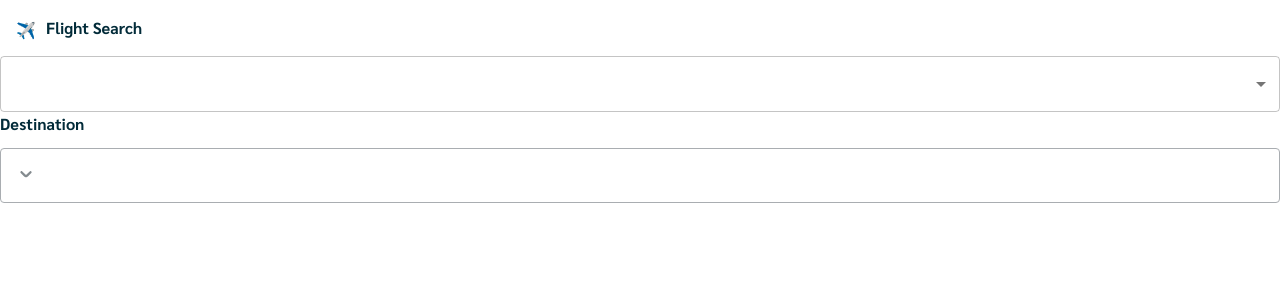
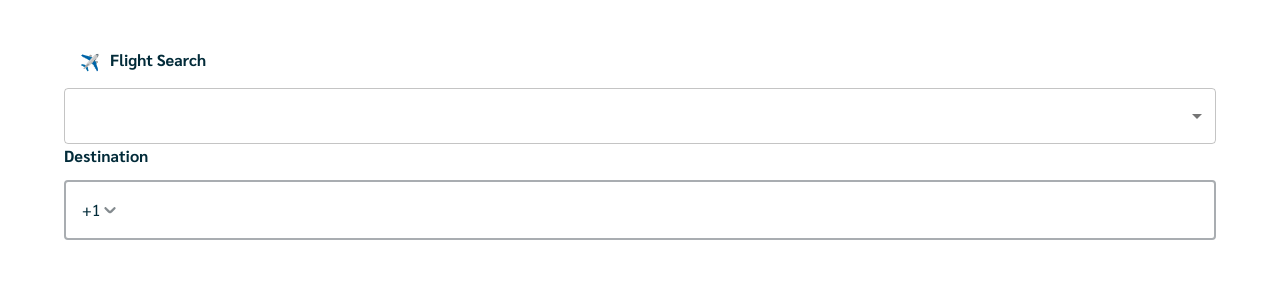
Before and after one commit to Mysterioucz/Se-Project, a Next.js app in the folder frontend/: page /flights/search in a window 1280 px wide. Shown: the top 300 px of the page. Built offline with nearby package versions, Linux system fonts and the light colour scheme; what @mui/material-nextjs would draw is missing.

Commit message:
feat: enhance flight search page with TelPrefix integration and improve TextFieldComponent functionality

```diff
--- a/frontend/src/app/flights/search/page.tsx
+++ b/frontend/src/app/flights/search/page.tsx
@@ -1,16 +1,34 @@
-'use client';
+"use client";
 import Item from "@/components/item";
 import SelectShowList from "@/components/select";
 import TextFieldComponent from "@/components/text_field";
-import { Checkbox } from "@mui/material";
+import { TelArray } from "@/data/mockTelPrefix";
 import MenuItem from "@mui/material/MenuItem";
 import { useState } from "react";
 
-export default function Page(){
-    const [selectValue, setSelectValue] = useState('')
+export default function Page() {
+    function handleTextFieldChange(value: unknown) {
+        if (value === undefined) return;
+        if (typeof value === "string") {
+            console.warn("Expected an object but received a string.");
+            return;
+        }
+
+        const val = value as { tel: string; text: string };
+        console.log("TextField value changed:", val.text);
+        console.log("TelField value changed:", val.tel);
+
+        setTelValue(val.tel);
+        setTextValue(val.text);
+    }
+
+    const [selectValue, setSelectValue] = useState("");
+    const telValueDefault = TelArray[0];
+    const [telValue, setTelValue] = useState(telValueDefault);
+    const [textValue, setTextValue] = useState("");
 
     return (
-        <div className="flex flex-col w-full h-full">
+        <div className="flex flex-col p-8 pr-16 pl-16 self-center">
             <Item prefix={<span>✈️</span>} label="Flight Search" />
             <SelectShowList
                 labelId="flight-search"
@@ -27,7 +45,12 @@ export default function Page(){
                 <MenuItem value="two">Two</MenuItem>
                 <MenuItem value="three">Three</MenuItem>
             </SelectShowList>
-            <TextFieldComponent label="Destination" />
+            <TextFieldComponent
+                label="Destination"
+                textValue={textValue}
+                telValue={telValue}
+                onChange={handleTextFieldChange}
+            />
         </div>
     );
 }
--- a/frontend/src/components/prefix/tel_prefix.tsx
+++ b/frontend/src/components/prefix/tel_prefix.tsx
@@ -1,19 +1,79 @@
-// Update the import path to the correct location of SmallArrowDown
+"use client";
+import { TelArray } from "@/data/mockTelPrefix";
 import SmallArrowDown from "../icons/fi-sr-angle-small-down.svg";
+import { useEffect, useRef, useState } from "react";
 interface Props {
-    value?: string;
-    maxSize?: number;
+    value: string;
     onChange?: (event: React.ChangeEvent<{ value: unknown }>) => void;
+    disabled?: boolean;
 }
 
-console.log(SmallArrowDown);
-
-export default function TelPrefix({ value, maxSize = 5, onChange }: Props) {
+function OptionContainer({
+    value,
+    onClick,
+}: {
+    value: string;
+    onClick: () => void;
+}) {
     return (
-        <div className="flex">
-            <button>
-            </button>
-                <SmallArrowDown />
+        <div className="p-2 cursor-pointer" onClick={onClick}>
+            {value}
         </div>
     );
 }
+
+export default function TelPrefix({ value, onChange, disabled }: Props) {
+    const [isOpen, setIsOpen] = useState(false);
+    const ref = useRef<HTMLDivElement>(null);
+
+    useEffect(() => {
+        function handleClickOutside(event: MouseEvent) {
+            if (ref.current && !ref.current.contains(event.target as Node)) {
+                setIsOpen(false);
+            }
+        }
+        if (isOpen) {
+            document.addEventListener("mousedown", handleClickOutside);
+        }
+        return () => {
+            document.removeEventListener("mousedown", handleClickOutside);
+        };
+    }, [isOpen]);
+
+    return (
+        <div className="flex relative text-inl" ref={ref}>
+            <button
+                className={`flex ${
+                    disabled ? "" : "cursor-pointer"
+                } items-center`}
+                onClick={() => setIsOpen(!isOpen && !disabled)}
+            >
+                <p
+                    className={`whitespace-nowrap ${
+                        disabled ? "text-gray-400" : ""
+                    }`}
+                >
+                    {value}
+                </p>
+                <SmallArrowDown />
+            </button>
+            {isOpen && (
+                <div className="flex w-fit shadow-lg/20 p-1 max-h-[12.5rem] top-[100%] bg-common-white flex-col absolute z-10 overflow-y-auto overflow-x-clip">
+                    {TelArray.map((tel, index) => (
+                        <OptionContainer
+                            key={index}
+                            value={tel}
+                            onClick={() => {
+                                setIsOpen(false);
+                                onChange &&
+                                    onChange({
+                                        target: { value: tel },
+                                    } as React.ChangeEvent<{ value: unknown }>);
+                            }}
+                        />
+                    ))}
+                </div>
+            )}
+        </div>
+    );
+}
--- a/frontend/src/components/select.tsx
+++ b/frontend/src/components/select.tsx
@@ -34,7 +34,7 @@ export default function SelectComponent({
             className="group"
             slotProps={{
                 notchedOutline: {
-                    className: `border-gray-200 ${
+                    className: `border-2 border-gray-200 ${
                         disabled ? "" : "group-hover:border-gray-400"
                     } group-[.Mui-focused]:border-primary-600 group-[.Mui-error]:border-error-main  `,
                 },
--- a/frontend/src/components/text_field.tsx
+++ b/frontend/src/components/text_field.tsx
@@ -1,44 +1,102 @@
-import MenuItem from "@mui/material/MenuItem";
-import NativeSelect from "@mui/material/NativeSelect";
+"use client";
+import { useEffect, useState } from "react";
 import TelPrefix from "./prefix/tel_prefix";
-
 interface Props {
     label: string;
+    textValue: string;
+    telValue: string;
     placeHolder?: string;
     telForm?: boolean;
     required?: boolean;
     disabled?: boolean;
     error?: boolean;
     helperText?: string;
+    onChange?: (value: unknown) => void;
+    // The onChange event returns an object with the structure { tel: string, text: string }
 }
 
 export default function TextFieldComponent({
     label,
+    textValue,
+    telValue,
     placeHolder,
     telForm = true,
     required,
     disabled,
     error,
     helperText,
+    onChange,
 }: Props) {
-    const telPrefix = telForm ? "+1 (US)" : "";
+    const [state, setState] = useState<
+        "enabled" | "focused" | "hover" | "error" | "disabled"
+    >("enabled");
+
+    function resolveBorderColor(state: string) {
+        switch (state) {
+            case "enabled":
+                return "border-gray-200";
+            case "focused":
+                return "border-primary-600";
+            case "hover":
+                return "border-gray-400";
+            case "error":
+                return "border-error-500";
+            case "disabled":
+                return "border-gray-100";
+            default:
+                return "border-gray-200";
+        }
+    }
+
+    useEffect(() => {
+        if (disabled) {
+            setState("disabled");
+        } else if (error) {
+            setState("error");
+        } else {
+            setState("enabled");
+        }
+        console.log("State changed to:", state);
+    }, [disabled, error]);
 
     return (
         <div className="flex flex-col w-full h-fit gap-3">
             <h3 className="text-primary-900 font-bold">{label}</h3>
             <div
-                className={`flex p-4 gap-2.5 text-primary-900 text-[1rem] rounded-[0.25rem] border border-gray-200 ${
-                    disabled ? "" : "hover:border-gray-400"
-                } active:outline-primary-600`}
+                className={`flex p-4 gap-2.5 justify-center text-primary-900 text-[1rem] rounded-[0.25rem] border-2 ${resolveBorderColor(
+                    state
+                )}`}
+                onFocus={() => {
+                    if (!disabled) setState("focused");
+                }}
+                onMouseEnter={() => {
+                    if (!disabled) setState("hover");
+                }}
+                onMouseLeave={() =>
+                    setState(
+                        disabled ? "disabled" : error ? "error" : "enabled"
+                    )
+                }
             >
                 {telForm && (
-                   <TelPrefix />
+                    <TelPrefix
+                        value={telValue}
+                        onChange={(e) =>
+                            onChange &&
+                            onChange({ tel: e.target.value, text: textValue })
+                        }
+                        disabled={disabled}
+                    />
                 )}
                 <input
-                    className="w-full h-full bg-transparent outline-none"
+                    className="w-full h-full bg-transparent text-lg outline-none"
                     type="text"
                     placeholder={placeHolder}
                     disabled={disabled}
+                    onChange={(e) =>
+                        onChange &&
+                        onChange({ tel: telValue, text: e.target.value })
+                    }
                 />
             </div>
         </div>
--- /dev/null
+++ b/frontend/src/data/mockTelPrefix.ts
@@ -0,0 +1,22 @@
+export const TelArray: string[] = [
+    "+1",   // USA
+    "+44",  // UK
+    "+61",  // Australia
+    "+81",  // Japan
+    "+49",  // Germany
+    "+33",  // France
+    "+86",  // China
+    "+91",  // India
+    "+7",   // Russia
+    "+39",  // Italy
+    "+55",  // Brazil
+    "+27",  // South Africa
+    "+82",  // South Korea
+    "+34",  // Spain
+    "+46",  // Sweden
+    "+31",  // Netherlands
+    "+41",  // Switzerland
+    "+64",  // New Zealand
+    "+65",  // Singapore
+    "+90"   // Turkey
+]
```
